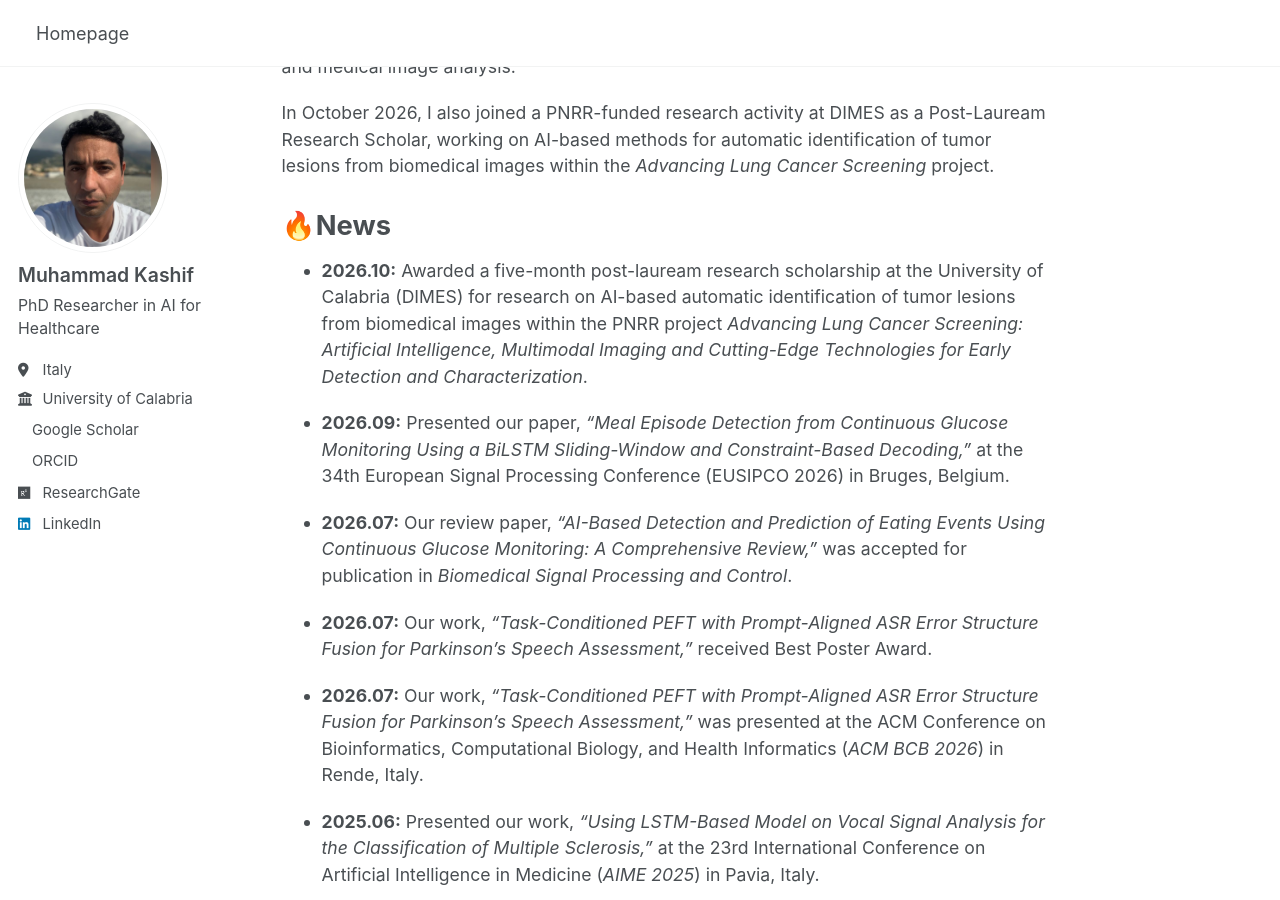
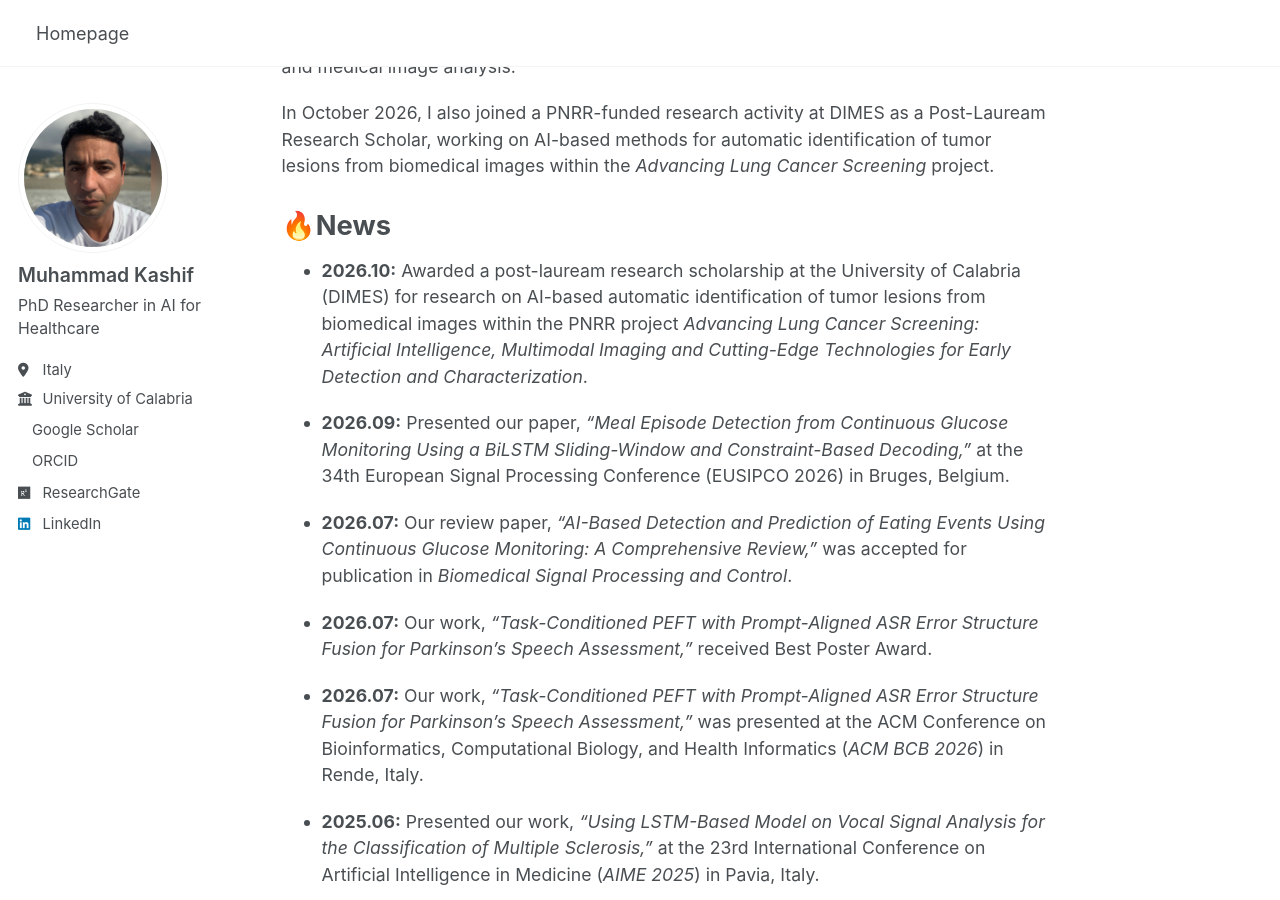
Before and after one commit to drkashifhon/drkashifhon.github.io, a Jekyll site: the page built from _pages/about.md, in a window 1280 px wide and 900 px high, scrolled down 655 px. Built offline with Jekyll 4.4.1, drawn with Linux system fonts in a browser that asks for light colours; a style sheet for code colours, icons or effects is not loaded; some of the changed text lies outside the part shown.

Commit message:
Update about.md

```diff
--- a/_pages/about.md
+++ b/_pages/about.md
@@ -22,7 +22,7 @@
 
 # 🔥News
 
-- **2026.10:** Awarded a five-month post-lauream research scholarship at the University of Calabria (DIMES) for research on AI-based automatic identification of tumor lesions from biomedical images within the PNRR project *Advancing Lung Cancer Screening: Artificial Intelligence, Multimodal Imaging and Cutting-Edge Technologies for Early Detection and Characterization*.
+- **2026.10:** Awarded a post-lauream research scholarship at the University of Calabria (DIMES) for research on AI-based automatic identification of tumor lesions from biomedical images within the PNRR project *Advancing Lung Cancer Screening: Artificial Intelligence, Multimodal Imaging and Cutting-Edge Technologies for Early Detection and Characterization*.
 
 - **2026.09:** Presented our paper, *“Meal Episode Detection from Continuous Glucose Monitoring Using a BiLSTM Sliding-Window and Constraint-Based Decoding,”* at the 34th European Signal Processing Conference (EUSIPCO 2026) in Bruges, Belgium.
 
@@ -57,7 +57,7 @@
 
 # 🏅Funding & Awards
 
-- **Post-Lauream Research Scholarship - University of Calabria, 2026:** Awarded a five-month research scholarship at DIMES for the development and evaluation of AI models for automatic tumor-lesion identification from biomedical images, within the PNRR project *Advancing Lung Cancer Screening: Artificial Intelligence, Multimodal Imaging and Cutting-Edge Technologies for Early Detection and Characterization*.
+- **Post-Lauream Research Scholarship - University of Calabria, 2026:** Awarded a research scholarship at DIMES for the development and evaluation of AI models for automatic tumor-lesion identification from biomedical images, within the PNRR project *Advancing Lung Cancer Screening: Artificial Intelligence, Multimodal Imaging and Cutting-Edge Technologies for Early Detection and Characterization*.
 
 - **PNRR FAIR Doctoral Research Funding:** Doctoral research supported under the *Future Artificial Intelligence Research (FAIR)* programme, funded by NextGenerationEU.
 
```
